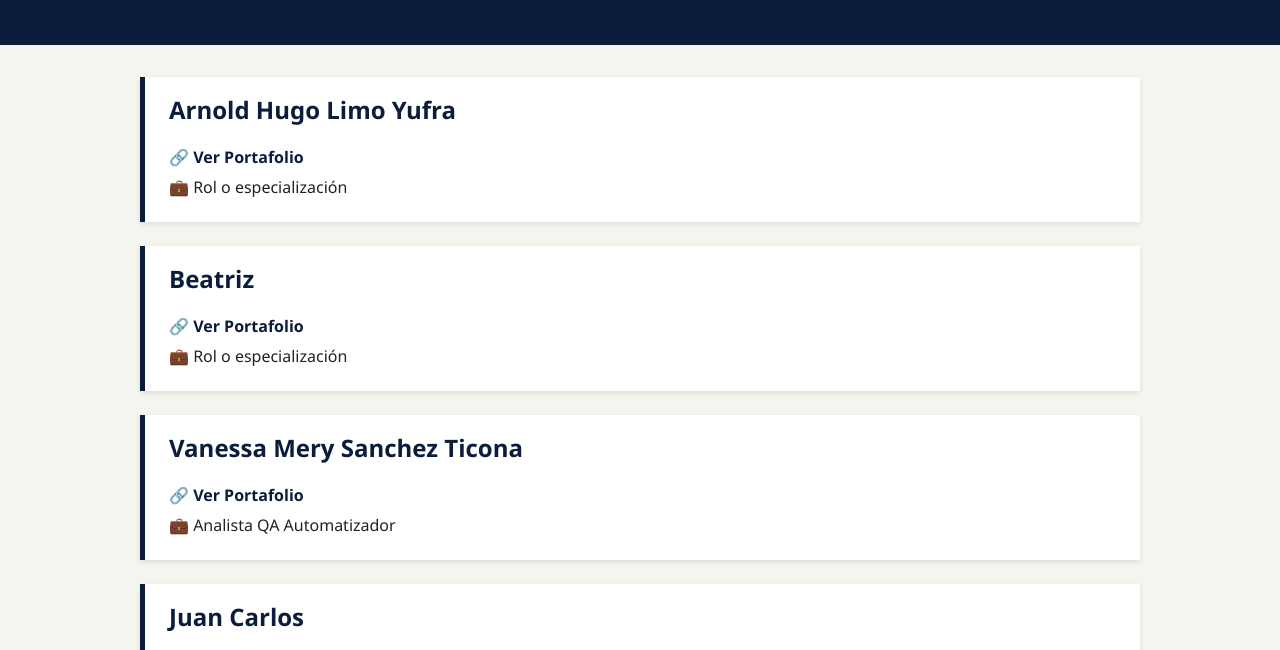
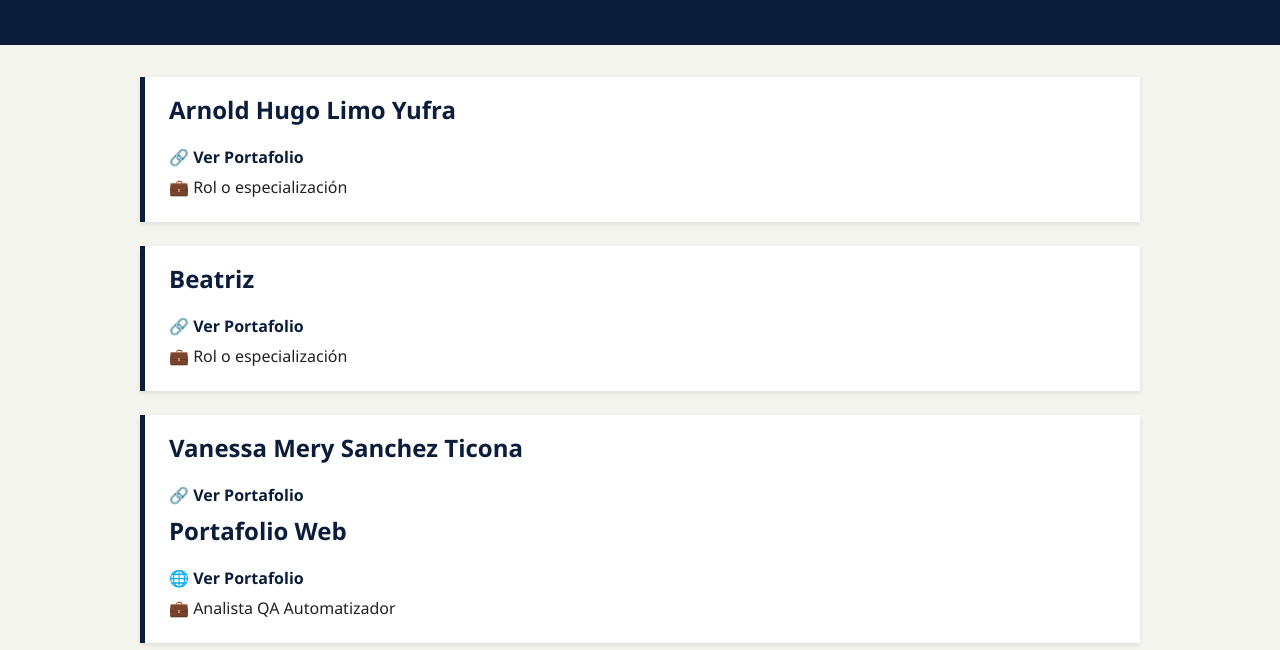
Before and after one commit to Mashernan/portafolio-compartido, a plain HTML site: page index.html in a window 1280 px wide. Shown: the part 143-793 px from the top of the page. Drawn offline with Linux system fonts and the light colour scheme.

Commit message:
Update index.html

```diff
--- a/index.html
+++ b/index.html
@@ -64,7 +64,7 @@
   <main>
       <div class="card">
       <h2>Arnold Hugo Limo Yufra</h2>
-      <p>🔗 <a href="https://github.io/enlace-del-portafolio" target="_blank">Ver Portafolio</a></p>
+      <p>🔗 <a href="usuarios/Arnold-star-lab/index.md" target="_blank">Ver Portafolio</a></p>
       <p>💼 Rol o especialización</p>
     </div>
 
@@ -76,7 +76,9 @@
 
     <div class="card">
       <h2>Vanessa Mery Sanchez Ticona</h2>
-      <p>🔗 <a href="https://vanessasanchez1.github.io/portafolio-vanessa/" target="_blank">Ver Portafolio</a></p>
+      <p>🔗 <a href="https://vanessasanchez1.github.io/" target="_blank">Ver Portafolio</a></p>
+      <h2> Portafolio Web </h2>
+      <p>🌐 <a href="usuarios/VanessaSanchez1/index.md" target="_blank">Ver Portafolio</a></p>
       <p>💼 Analista QA Automatizador</p>
     </div>
 
```
